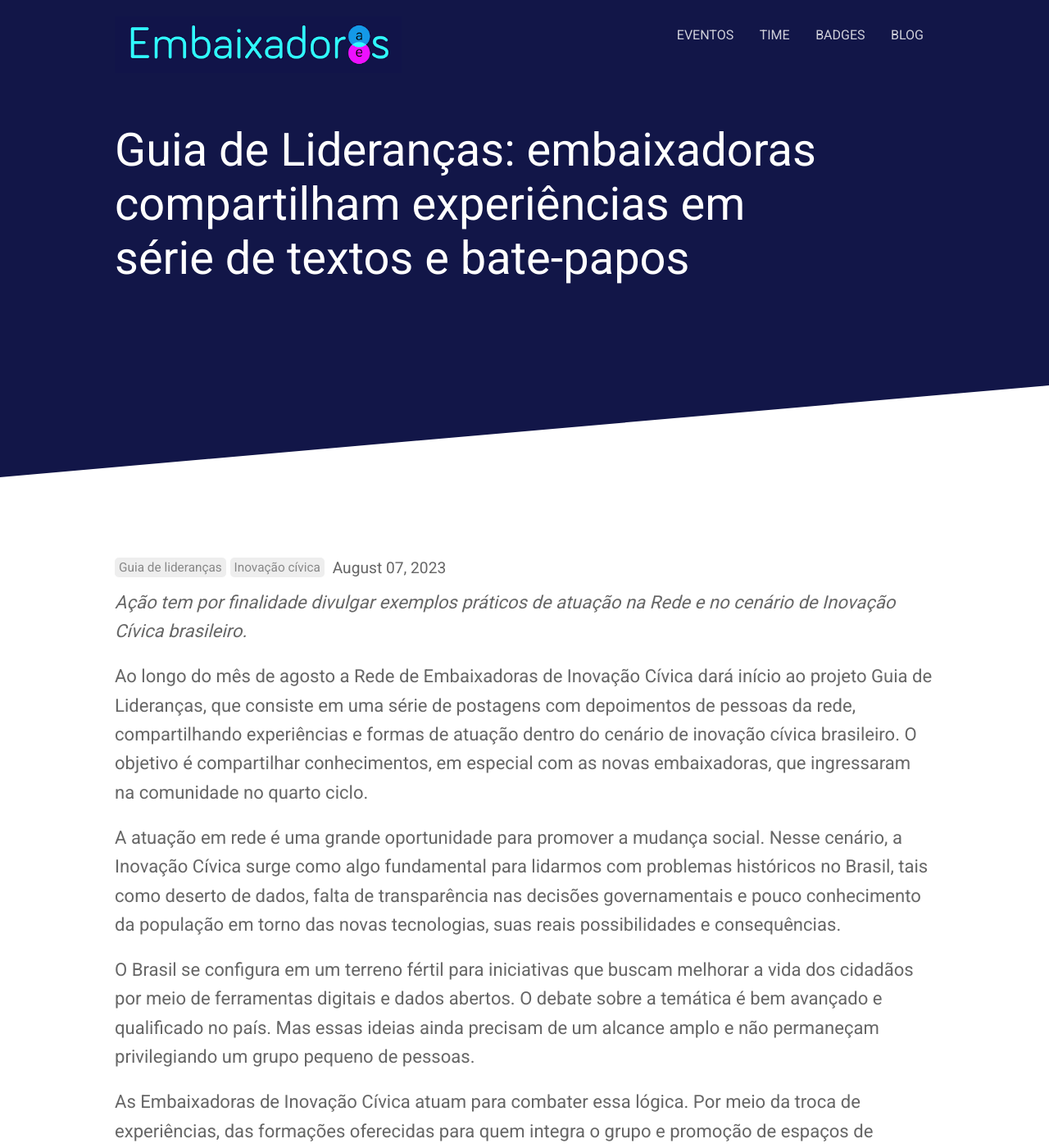
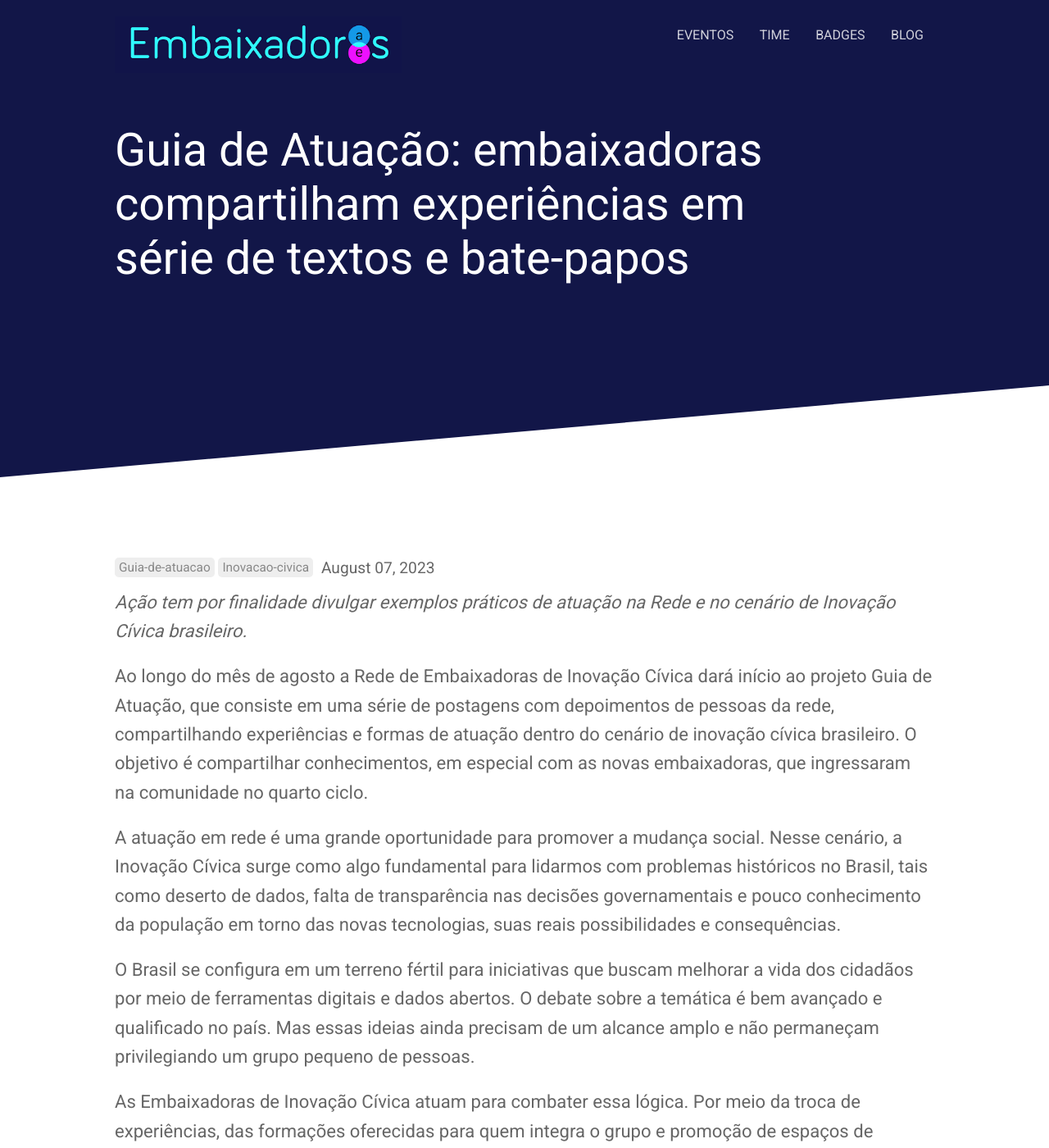
Before and after one commit to okfn-brasil/embaixadoras, a Jekyll site: the page built from _posts/2023-08-07-abertura-guia-atuacao.md, in a window 1280 px wide and 1400 px high. Shown: the whole window at 82% size. Built offline with Jekyll 4.4.1, drawn with Linux system fonts in a browser that asks for light colours; nearby versions of some CDN libraries.

Commit message:
Renomeia iniciativa para Guia de Atuação

```diff
--- a/_posts/2023-08-07-abertura-guia-atuacao.md
+++ b/_posts/2023-08-07-abertura-guia-atuacao.md
@@ -1,14 +1,14 @@
 ---
-title: 'Guia de Lideranças: embaixadoras compartilham experiências em série de textos e bate-papos'
+title: 'Guia de Atuação: embaixadoras compartilham experiências em série de textos e bate-papos'
 categories:
-    - Guia de Lideranças
-    - Inovação Cívica
+    - guia-de-atuacao
+    - inovacao-civica
 author_staff_member: rebeca_almeida
 show_comments: true
 ---
 *Ação tem por finalidade divulgar exemplos práticos de atuação na Rede e no cenário de Inovação Cívica brasileiro.*
 
-Ao longo do mês de agosto a Rede de Embaixadoras de Inovação Cívica dará início ao projeto Guia de Lideranças, que consiste em uma série de postagens com depoimentos de pessoas da rede, compartilhando experiências e formas de atuação dentro do cenário de inovação cívica brasileiro. O objetivo é compartilhar conhecimentos, em especial com as novas embaixadoras, que ingressaram na comunidade no quarto ciclo.
+Ao longo do mês de agosto a Rede de Embaixadoras de Inovação Cívica dará início ao projeto Guia de Atuação, que consiste em uma série de postagens com depoimentos de pessoas da rede, compartilhando experiências e formas de atuação dentro do cenário de inovação cívica brasileiro. O objetivo é compartilhar conhecimentos, em especial com as novas embaixadoras, que ingressaram na comunidade no quarto ciclo.
 
 A atuação em rede é uma grande oportunidade para promover a mudança social. Nesse cenário, a Inovação Cívica surge como algo fundamental para lidarmos com problemas históricos no Brasil, tais como deserto de dados, falta de transparência nas decisões governamentais e pouco conhecimento da população em torno das novas tecnologias, suas reais possibilidades e consequências.
 
@@ -16,4 +16,4 @@ O Brasil se configura em um terreno fértil para iniciativas que buscam melhorar
 
 As Embaixadoras de Inovação Cívica atuam para combater essa lógica. Por meio da troca de experiências, das formações oferecidas para quem integra o grupo e promoção de espaços de debates abertos, busca-se fomentar comunidades locais que estejam cada vez mais instrumentalizadas para lidar com os desafios da sociedade atual.
 
-Nesse sentido, as postagens da série vão trazer relatos e exemplos práticos dessa atuação. Os textos serão publicados ao longo do mês, a cada quinta-feira, a partir do dia 10 de agosto. Ao final, serão todos listados [aqui](https://embaixadoras.ok.org.br/category/guia-de-lideran%C3%A7as/), para facilitar o acesso. Já as conversas para troca de experiências serão uma atividade interna da Rede.
+Nesse sentido, as postagens da série vão trazer relatos e exemplos práticos dessa atuação. Os textos serão publicados ao longo do mês, a cada quinta-feira, a partir do dia 10 de agosto. Ao final, serão todos listados [aqui](https://embaixadoras.ok.org.br/category/guia-de-atuacao/), para facilitar o acesso. Já as conversas para troca de experiências serão uma atividade interna da Rede.
```
Also changed, not shown: _posts/2023-08-10-atuacao-bernardo-baron.md (renamed from _posts/2023-08-10-liderancas-bernardo-baron.md, +3 -3 lines), _posts/2023-08-17-atuacao-tais-seibt.md (renamed from _posts/2023-08-17-liderancas-tais-seibt.md, +3 -3 lines), _posts/2023-08-24-atuacao-olivia-boretti.md (renamed from _posts/2023-08-24-liderancas-olivia-boretti.md, +3 -3 lines), _posts/2023-08-29-atuacao-adolfo-guimaraes.md (renamed from _posts/2023-08-29-liderancas-adolfo-guimaraes.md, +3 -3 lines), _posts/2023-09-12-atuacao-ariane-alves.md (renamed from _posts/2023-09-12-liderancas-ariane-alves.md, +3 -3 lines).
